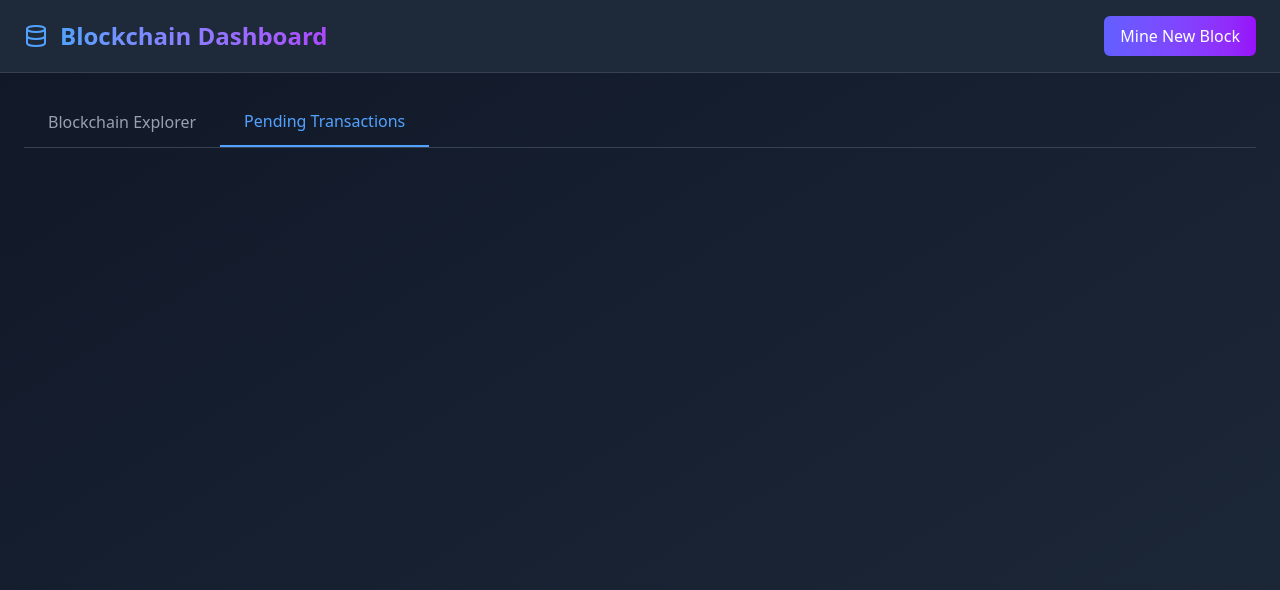
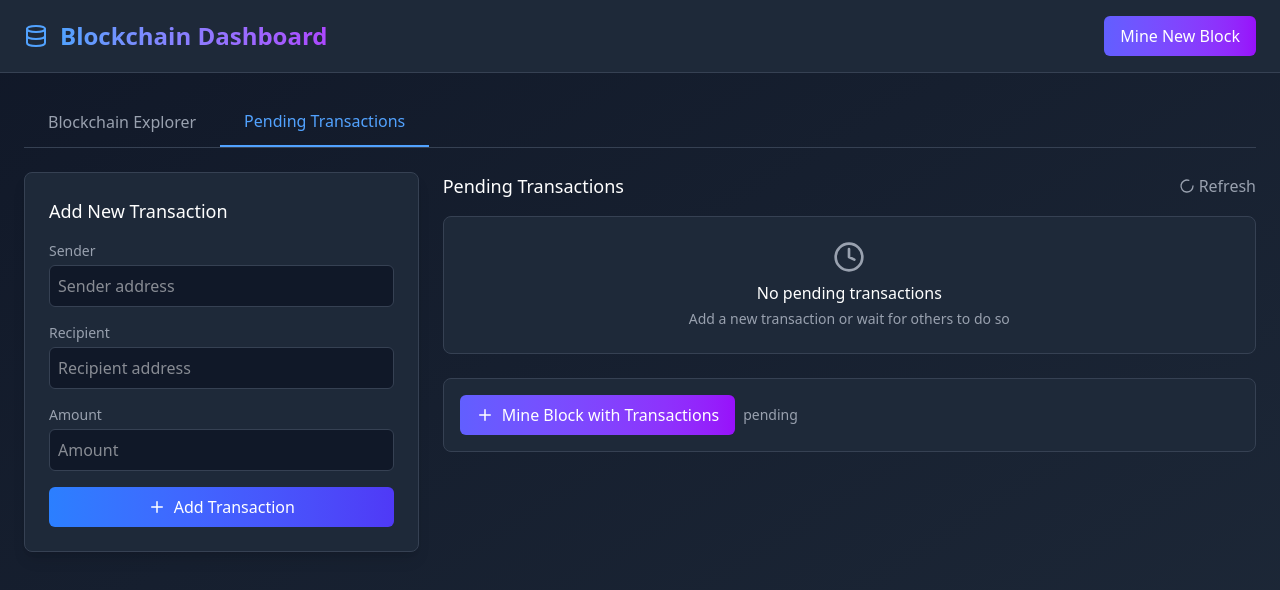
Before and after one commit to maulllanamm/BlockchainNetFrontend, a React (Vite) app: page / in a window 1280 px wide. Both pictures are taken after a click on the button "Pending Transactions". Shown: the top 590 px of the page. Built offline with nearby package versions, Linux system fonts and the light colour scheme.

Commit message:
feat : MainLayout Blockchain Pending Transaction

```diff
--- a/src/layouts/MainLayout/MainLayout.tsx
+++ b/src/layouts/MainLayout/MainLayout.tsx
@@ -1,4 +1,4 @@
-import { AlertCircle, ChevronUp, Loader2 } from "lucide-react";
+import { AlertCircle, ChevronUp, Clock, Loader2, Plus } from "lucide-react";
 import { useState } from "react";
 
 function MainLayout() {
@@ -93,6 +93,98 @@ function MainLayout() {
           )}
         </div>
       )}
+
+      {/* pending transaction */}
+      {activeTab === "transactions" && (
+        <div className="grid grid-cols-1 md:grid-cols-3 gap-6 animate-fade-in">
+          {/* Form tambah transaction */}
+          <div className="md:col-span-1 bg-gray-800 border border-gray-700 rounded-lg p-6 shadow-lg h-min">
+            <h3 className="text-lg font-medium mb-4">Add New Transaction</h3>
+            <div>
+              <div className="mb-4">
+                <label className="block text-sm font-medium text-gray-400 mb-1">
+                  Sender
+                </label>
+                <input
+                  type="text"
+                  className="w-full p-2 bg-gray-900 border border-gray-700 rounded-md focus:outline-none focus:ring-2 focus:ring-blue-500 text-white"
+                  placeholder="Sender address"
+                />
+              </div>
+              <div className="mb-4">
+                <label className="block text-sm font-medium text-gray-400 mb-1">
+                  Recipient
+                </label>
+                <input
+                  type="text"
+                  className="w-full p-2 bg-gray-900 border border-gray-700 rounded-md focus:outline-none focus:ring-2 focus:ring-blue-500 text-white"
+                  placeholder="Recipient address"
+                />
+              </div>
+              <div className="mb-4">
+                <label className="block text-sm font-medium text-gray-400 mb-1">
+                  Amount
+                </label>
+                <input
+                  type="number"
+                  step="0.01"
+                  className="w-full p-2 bg-gray-900 border border-gray-700 rounded-md focus:outline-none focus:ring-2 focus:ring-blue-500 text-white"
+                  placeholder="Amount"
+                />
+              </div>
+              <button
+                disabled={loading.addTransaction}
+                className="w-full bg-gradient-to-r from-blue-500 to-indigo-600 hover:from-blue-600 hover:to-indigo-700 p-2 rounded-md flex justify-center items-center gap-2 transition-all disabled:opacity-50"
+              >
+                {loading.addTransaction ? (
+                  <Loader2 className="animate-spin" size={18} />
+                ) : (
+                  <Plus size={18} />
+                )}
+                Add Transaction
+              </button>
+            </div>
+          </div>
+
+          {/* Pending transactions */}
+          <div className="md:col-span-2">
+            <div className="flex justify-between items-center mb-4">
+              <h3 className="text-lg font-medium">Pending Transactions</h3>
+              <button className="text-gray-400 hover:text-blue-400 flex items-center gap-1">
+                <Loader2
+                  className={`${
+                    loading.pendingTransactions ? "animate-spin" : ""
+                  }`}
+                  size={16}
+                />
+                Refresh
+              </button>
+            </div>
+
+            <div className="bg-gray-800 border border-gray-700 rounded-lg p-6 text-center">
+              <Clock className="mx-auto text-gray-400 mb-2" size={32} />
+              <p>No pending transactions</p>
+              <p className="text-gray-400 text-sm mt-1">
+                Add a new transaction or wait for others to do so
+              </p>
+            </div>
+
+            <div className="mt-6 bg-gray-800 border border-gray-700 rounded-lg p-4">
+              <div className="flex items-center gap-2">
+                <button className="bg-gradient-to-r from-indigo-500 to-purple-600 hover:from-indigo-600 hover:to-purple-700 px-4 py-2 rounded-md flex items-center gap-2 transition-all duration-300 disabled:opacity-50">
+                  {loading.mineBlock ? (
+                    <Loader2 className="animate-spin" size={18} />
+                  ) : (
+                    <Plus size={18} />
+                  )}
+                  Mine Block with Transactions
+                </button>
+                <span className="text-sm text-gray-400">pending</span>
+              </div>
+            </div>
+          </div>
+        </div>
+      )}
     </main>
   );
 }
```
